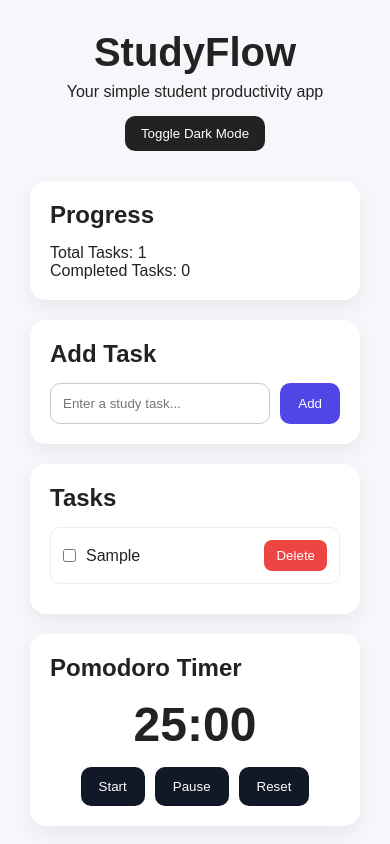
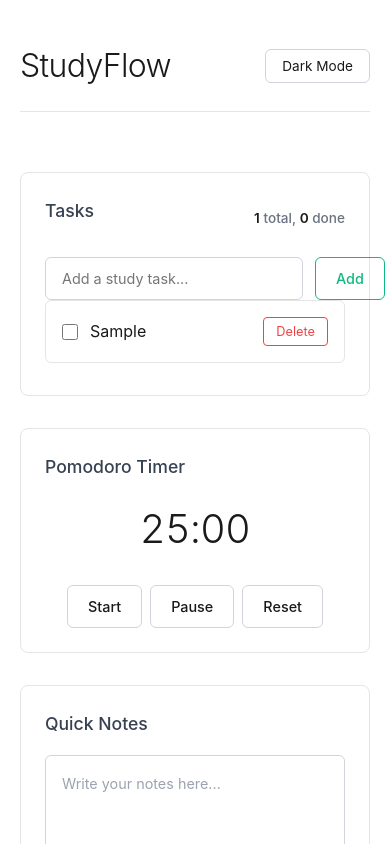
Before and after one commit to ayush-bista/StudyFlow, a plain HTML site: page index.html in a window 390 px wide. Both pictures are taken after typing "Sample" into the empty fields and a click on the button "Add". Shown: the top 844 px of the page. Drawn offline with Linux system fonts and the light colour scheme.

Commit message:
Small changes

```diff
--- a/index.html
+++ b/index.html
@@ -10,26 +10,20 @@
   <div class="container">
     <header>
       <h1>StudyFlow</h1>
-      <p>Your simple student productivity app</p>
-      <button id="themeToggle">Toggle Dark Mode</button>
+      <button id="themeToggle">Dark Mode</button>
     </header>
 
     <section class="card">
-      <h2>Progress</h2>
-      <p>Total Tasks: <span id="totalTasks">0</span></p>
-      <p>Completed Tasks: <span id="completedTasks">0</span></p>
-    </section>
-
-    <section class="card">
-      <h2>Add Task</h2>
+      <div style="display: flex; justify-content: space-between; align-items: center; margin-bottom: 16px;">
+        <h2>Tasks</h2>
+        <div class="progress-stats">
+          <span id="totalTasks">0</span> total, <span id="completedTasks">0</span> done
+        </div>
+      </div>
       <div class="task-input">
-        <input type="text" id="taskInput" placeholder="Enter a study task..." />
+        <input type="text" id="taskInput" placeholder="Add a study task..." />
         <button id="addTaskBtn">Add</button>
       </div>
-    </section>
-
-    <section class="card">
-      <h2>Tasks</h2>
       <ul id="taskList"></ul>
     </section>
 
@@ -51,15 +45,9 @@
       <button id="saveNotesBtn" class="full-btn">Save Notes</button>
     </section>
 
-    <section class="card">
-      <h2>Backup</h2>
-      <div class="timer-buttons">
-        <button id="exportBtn">Export Data</button>
-        <input type="file" id="importFile" accept=".json" />
-      </div>
-    </section>
   </div>
 
   <script src="script.js"></script>
 </body>
 </html>
+</html>
--- a/script.js
+++ b/script.js
@@ -13,9 +13,6 @@ const saveNotesBtn = document.getElementById("saveNotesBtn");
 const totalTasks = document.getElementById("totalTasks");
 const completedTasks = document.getElementById("completedTasks");
 const themeToggle = document.getElementById("themeToggle");
-
-const exportBtn = document.getElementById("exportBtn");
-const importFile = document.getElementById("importFile");
 
 let tasks = JSON.parse(localStorage.getItem("studyflow_tasks")) || [];
 let savedNotes = localStorage.getItem("studyflow_notes") || "";
@@ -41,12 +38,12 @@ function renderTasks() {
 
   tasks.forEach((task, index) => {
     const li = document.createElement("li");
-    li.className = "task-item";
+    li.className = `task-item ${task.completed ? 'completed' : ''}`;
 
     li.innerHTML = `
-      <div style="display:flex; align-items:center; gap:10px;">
+      <div style="display:flex; align-items:center;">
         <input type="checkbox" ${task.completed ? "checked" : ""} class="complete-checkbox">
-        <span style="${task.completed ? "text-decoration: line-through; color: gray;" : ""}">
+        <span style="${task.completed ? "text-decoration: line-through; color: #9ca3af;" : ""}">
           ${task.text}
         </span>
       </div>
@@ -141,56 +138,3 @@ themeToggle.addEventListener("click", () => {
     JSON.stringify(document.body.classList.contains("dark"))
   );
 });
-
-/* Export */
-exportBtn.addEventListener("click", () => {
-  const data = {
-    tasks,
-    notes: notesArea.value,
-    darkMode: document.body.classList.contains("dark")
-  };
-
-  const blob = new Blob([JSON.stringify(data, null, 2)], { type: "application/json" });
-  const url = URL.createObjectURL(blob);
-
-  const a = document.createElement("a");
-  a.href = url;
-  a.download = "studyflow-backup.json";
-  a.click();
-
-  URL.revokeObjectURL(url);
-});
-
-/* Import */
-importFile.addEventListener("change", (e) => {
-  const file = e.target.files[0];
-  if (!file) return;
-
-  const reader = new FileReader();
-
-  reader.onload = function(event) {
-    try {
-      const data = JSON.parse(event.target.result);
-
-      tasks = data.tasks || [];
-      notesArea.value = data.notes || "";
-      localStorage.setItem("studyflow_notes", notesArea.value);
-
-      if (data.darkMode) {
-        document.body.classList.add("dark");
-      } else {
-        document.body.classList.remove("dark");
-      }
-
-      localStorage.setItem("studyflow_darkmode", JSON.stringify(data.darkMode || false));
-      saveTasks();
-      renderTasks();
-
-      alert("Data imported successfully!");
-    } catch (error) {
-      alert("Invalid backup file.");
-    }
-  };
-
-  reader.readAsText(file);
-});
--- a/style.css
+++ b/style.css
@@ -2,149 +2,343 @@
   margin: 0;
   padding: 0;
   box-sizing: border-box;
-  font-family: Arial, sans-serif;
+  font-family: -apple-system, BlinkMacSystemFont, 'Segoe UI', Roboto, Oxygen, Ubuntu, Cantarell, sans-serif;
 }
 
 body {
-  background: #f5f7fb;
-  color: #222;
+  background: #ffffff;
+  color: #1a1a1a;
   min-height: 100vh;
-  padding: 30px;
+  padding: 40px 20px;
   transition: 0.3s;
+  line-height: 1.6;
 }
 
 body.dark {
-  background: #111827;
-  color: #f9fafb;
+  background: #0f0f0f;
+  color: #f5f5f5;
 }
 
 .container {
-  max-width: 800px;
-  margin: auto;
+  max-width: 600px;
+  margin: 0 auto;
 }
 
 header {
   text-align: center;
-  margin-bottom: 30px;
+  margin-bottom: 60px;
+  padding-bottom: 20px;
+  border-bottom: 1px solid #e5e5e5;
+  display: flex;
+  justify-content: space-between;
+  align-items: center;
+}
+
+body.dark header {
+  border-bottom-color: #2a2a2a;
 }
 
 header h1 {
-  font-size: 2.5rem;
-  margin-bottom: 8px;
-}
-
-header p {
-  color: inherit;
-  margin-bottom: 15px;
+  font-size: 2rem;
+  font-weight: 300;
+  margin: 0;
+  letter-spacing: -0.02em;
 }
 
 #themeToggle {
-  padding: 10px 16px;
-  border: none;
-  border-radius: 10px;
-  background: #222;
-  color: white;
+  padding: 8px 16px;
+  border: 1px solid #d1d5db;
+  border-radius: 6px;
+  background: transparent;
+  color: inherit;
   cursor: pointer;
+  font-size: 0.85rem;
+  transition: all 0.2s;
+  margin: 0;
+}
+
+body.dark #themeToggle {
+  border-color: #374151;
+}
+
+#themeToggle:hover {
+  background: #f9fafb;
+}
+
+body.dark #themeToggle:hover {
+  background: #1f2937;
 }
 
 .card {
-  background: white;
-  border-radius: 16px;
-  padding: 20px;
-  margin-bottom: 20px;
-  box-shadow: 0 8px 20px rgba(0,0,0,0.06);
-  transition: 0.3s;
+  background: transparent;
+  border: 1px solid #e5e5e5;
+  border-radius: 8px;
+  padding: 24px;
+  margin-bottom: 32px;
+  transition: 0.2s;
 }
 
 body.dark .card {
-  background: #1f2937;
+  border-color: #2a2a2a;
+  background: #111111;
+}
+
+.card:hover {
+  border-color: #d1d5db;
+}
+
+body.dark .card:hover {
+  border-color: #374151;
 }
 
 h2 {
-  margin-bottom: 15px;
+  font-size: 1.1rem;
+  font-weight: 500;
+  margin-bottom: 16px;
+  color: #374151;
+}
+
+body.dark h2 {
+  color: #d1d5db;
 }
 
 .task-input {
   display: flex;
-  gap: 10px;
+  gap: 12px;
+  margin-top: 16px;
 }
 
 .task-input input {
   flex: 1;
-  padding: 12px;
-  border: 1px solid #ccc;
-  border-radius: 10px;
+  padding: 12px 16px;
+  border: 1px solid #d1d5db;
+  border-radius: 6px;
   outline: none;
+  font-size: 0.9rem;
+  background: transparent;
+  transition: border-color 0.2s;
+}
+
+body.dark .task-input input {
+  border-color: #374151;
+  color: inherit;
+}
+
+.task-input input:focus {
+  border-color: #9ca3af;
 }
 
 .task-input button,
 .timer-buttons button,
 .full-btn {
-  padding: 12px 18px;
-  border: none;
-  border-radius: 10px;
+  padding: 12px 20px;
+  border: 1px solid #d1d5db;
+  border-radius: 6px;
   cursor: pointer;
+  font-size: 0.9rem;
+  font-weight: 500;
+  background: transparent;
+  color: inherit;
+  transition: all 0.2s;
+}
+
+body.dark .task-input button,
+body.dark .timer-buttons button,
+body.dark .full-btn {
+  border-color: #374151;
+}
+
+.task-input button:hover,
+.timer-buttons button:hover,
+.full-btn:hover {
+  background: #f9fafb;
+  border-color: #9ca3af;
+}
+
+body.dark .task-input button:hover,
+body.dark .timer-buttons button:hover,
+body.dark .full-btn:hover {
+  background: #1f2937;
+  border-color: #4b5563;
+}
+
+.task-input button {
+  border-color: #10b981;
+  color: #10b981;
+}
+
+.task-input button:hover {
+  background: #10b981;
   color: white;
 }
 
-.task-input button {
-  background: #4f46e5;
+body.dark .task-input button {
+  border-color: #34d399;
+  color: #34d399;
 }
 
-.timer-buttons button {
-  background: #111827;
+body.dark .task-input button:hover {
+  background: #34d399;
+  color: white;
 }
-
-.full-btn {
-  background: #059669;
-  width: 100%;
 }
 
 #taskList {
   list-style: none;
+  margin-top: 16px;
 }
 
 .task-item {
   display: flex;
   justify-content: space-between;
   align-items: center;
-  padding: 12px;
-  border: 1px solid #eee;
-  border-radius: 10px;
-  margin-bottom: 10px;
+  padding: 16px;
+  border: 1px solid #e5e5e5;
+  border-radius: 6px;
+  margin-bottom: 8px;
+  transition: all 0.2s;
+  background: transparent;
+}
+
+body.dark .task-item {
+  border-color: #2a2a2a;
+}
+
+.task-item:hover {
+  border-color: #d1d5db;
+  background: #fafafa;
+}
+
+body.dark .task-item:hover {
+  border-color: #374151;
+  background: #1a1a1a;
+}
+
+.task-item.completed {
+  opacity: 0.6;
 }
 
 .task-item button {
+  background: transparent;
+  border: 1px solid #ef4444;
+  color: #ef4444;
+  padding: 6px 12px;
+  border-radius: 4px;
+  cursor: pointer;
+  font-size: 0.8rem;
+  transition: all 0.2s;
+}
+
+.task-item button:hover {
   background: #ef4444;
-  border: none;
   color: white;
-  padding: 8px 12px;
-  border-radius: 8px;
-  cursor: pointer;
+}
+
+body.dark .task-item button {
+  border-color: #f87171;
+  color: #f87171;
+}
+
+.full-btn {
+  width: 100%;
+  margin-top: 16px;
+  border-color: #10b981;
+  color: #10b981;
+}
+
+.full-btn:hover {
+  background: #10b981;
+  color: white;
+}
+
+body.dark .full-btn {
+  border-color: #34d399;
+  color: #34d399;
+}
+
+body.dark .full-btn:hover {
+  background: #34d399;
+  color: white;
+}
+
+.backup-section {
+  margin-top: 16px;
+}
+
+#importFile {
+  margin-top: 12px;
+  font-size: 0.85rem;
 }
 
 .timer-box {
   text-align: center;
+  margin-top: 16px;
 }
 
 .timer-box h3 {
-  font-size: 3rem;
-  margin-bottom: 15px;
+  font-size: 2.5rem;
+  font-weight: 300;
+  margin-bottom: 24px;
+  font-variant-numeric: tabular-nums;
+  letter-spacing: -0.02em;
 }
 
 .timer-buttons {
   display: flex;
   justify-content: center;
-  gap: 10px;
+  gap: 8px;
 }
 
 textarea {
   width: 100%;
-  min-height: 140px;
-  border: 1px solid #ccc;
-  border-radius: 12px;
-  padding: 12px;
+  min-height: 120px;
+  border: 1px solid #d1d5db;
+  border-radius: 6px;
+  padding: 16px;
   resize: vertical;
-  margin-bottom: 10px;
   outline: none;
+  font-size: 0.9rem;
+  line-height: 1.6;
+  background: transparent;
+  color: inherit;
+  transition: border-color 0.2s;
+  font-family: inherit;
 }
+
+body.dark textarea {
+  border-color: #374151;
+}
+
+textarea:focus {
+  border-color: #9ca3af;
+}
+
+textarea::placeholder {
+  color: #9ca3af;
+}
+
+.progress-stats {
+  font-size: 0.85rem;
+  color: #6b7280;
+  font-weight: 500;
+}
+
+body.dark .progress-stats {
+  color: #9ca3af;
+}
+
+.progress-stats span {
+  font-weight: 600;
+  color: #1a1a1a;
+}
+
+body.dark .progress-stats span {
+  color: #f5f5f5;
+}
+
+.complete-checkbox {
+  width: 16px;
+  height: 16px;
+  margin-right: 12px;
+  accent-color: #10b981;
+}
```
